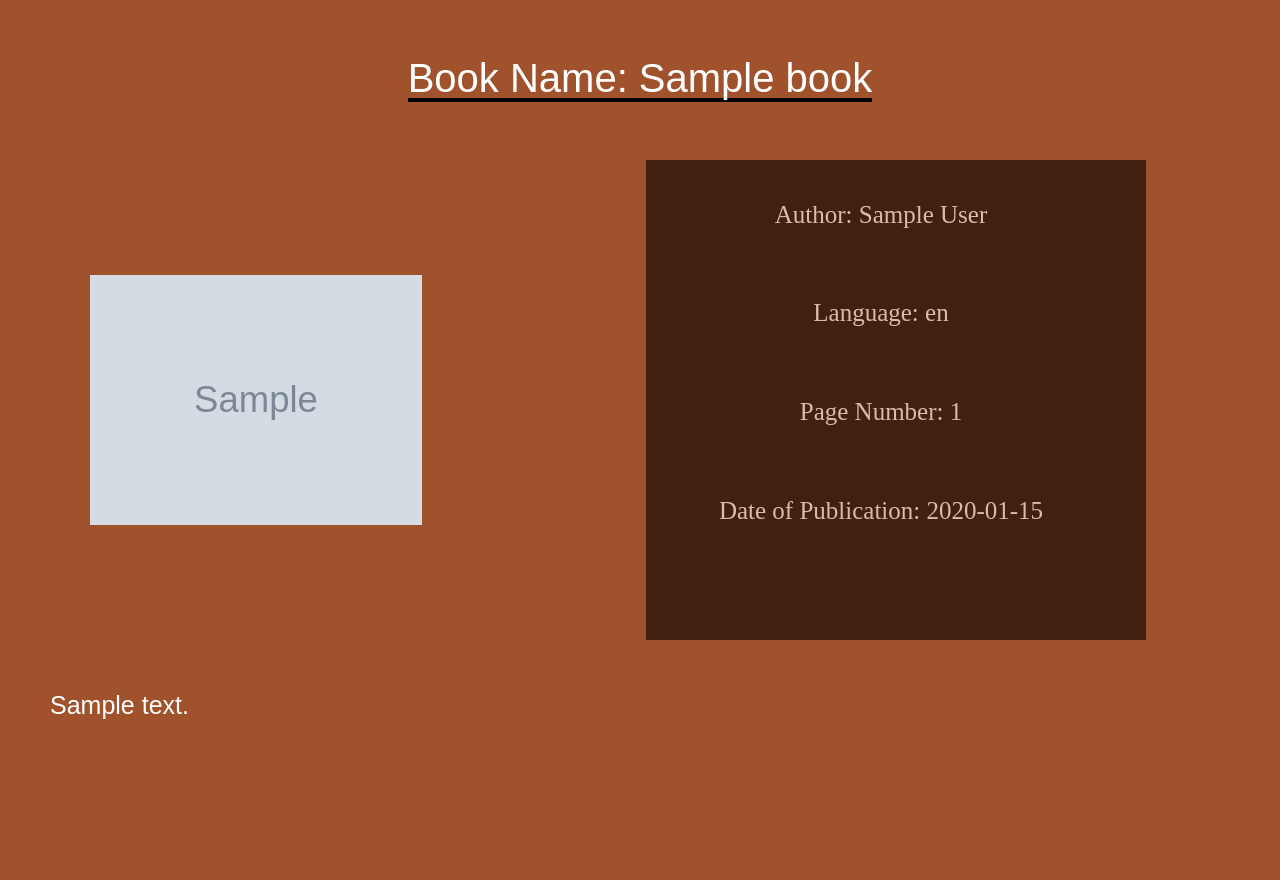
After one commit to loayHajir/sikkaLibrary, a PHP site: page /description.php?ID=1 in a window 1280 px wide. The commit adds this page. Run offline with PHP 8.4, Linux system fonts and the light colour scheme; tables that the repository leaves empty hold one stand-in row (values such as "Sample post"); grey boxes marked "Sample" are stand-in pictures.

Commit message:
description

```diff
--- a/assets/css/books.css
+++ b/assets/css/books.css
@@ -54,7 +54,6 @@
     border: 1px solid #ccc;
     border-radius: 4px;
 }
-/* book decription */
 
 /* book */
 .book-container {
@@ -97,3 +96,72 @@
     margin: 20px auto;
     box-shadow: 0 0 5px rgba(0, 0, 0, 0.3);
 }
+/* description.php */
+.describtion-content{
+    overflow: hidden;
+    font-family: Arial, Helvetica, sans-serif;
+    background-color: #a0522d;
+    color: white;
+}
+.header-description{
+    width: 100%;
+    min-height: 20vh;
+    display: flex;
+    justify-content: center;
+    align-items: center;
+}
+.book-name-description{
+    font-size: 40px;
+    /* font-family: fantasy; */
+    border-bottom: 4px solid black;
+}
+.body-description{
+    width: 100%;
+    min-height: 60vh;
+    display: flex;
+    /* margin: auto; */
+}
+.img-description{
+    width: 40%;
+    display: flex;
+    justify-content: center;
+    align-items: center;
+}
+.img-description img{
+    width: 65%;
+}
+.info-description{
+    width: 60%;
+    display: flex;
+    justify-content: center;
+}
+.info-description ul{
+    display: flex;
+    flex-direction: column;
+    background-color: black;
+    opacity: 0.6;
+    height: 100%;
+    width: 65%;
+    text-align: center;
+}
+.info-description ul li{
+    padding: 31.8px;
+    font-size: 25px;
+}
+.footer-description{
+    width: 100%;
+    min-height: 30vh;
+    direction: ltr;
+}
+.footer-description p{
+    padding: 50px;
+    font-size: 25px;
+    text-align: justify;
+    line-height: 30px;
+}
+.footer-description p[lang="Arabic"] {
+    direction: rtl;
+}
+.footer-description p[lang="English"] {
+    direction: ltr;
+}
--- a/assets/css/categories.css
+++ b/assets/css/categories.css
@@ -5,14 +5,9 @@
     color: white;
 }
 /* category.php */
-/* #lib{
-    width: 100%;
-    min-height: 200vh;
-    position: relative;
-} */
 .category-content{
     font-family: Arial, sans-serif;
-    min-height: 100%;
+    /* min-height: 100vh; */
     background-image: url('../img/library.jpg');
     background-size:contain;
     background-repeat: no-repeat;
@@ -23,8 +18,7 @@
     align-items: center;
     overflow: hidden;
     background-attachment: fixed;
-    /* position: absolute; */
-    /* top: 30px; */
+    background-size: 120% auto;
 }
 .category-grid{
     margin: 40px 0 0 60px;
--- a/assets/css/owner.css
+++ b/assets/css/owner.css
@@ -54,3 +54,6 @@
     right: 50px;
 
 }
+.link-desc{
+    color: white;
+}
--- a/book-add.php
+++ b/book-add.php
@@ -138,8 +138,8 @@ ob_start();
             <input type="checkbox" id="availability" name="availability" value="1">
         </div>
         <div class="form-group">
-            pdf:
-            <input type="file" id="pdf" name="pdf">
+            <!-- pdf:
+            <input type="file" id="pdf" name="pdf"> -->
             img:
             <input type="file" id="image" name="image">
         </div>
--- a/category.php
+++ b/category.php
@@ -7,7 +7,6 @@ ob_start();
 ?>
 <link rel="stylesheet" href="assets/css/categories.css">
 <link rel="stylesheet" href="assets/css/header.css">
-<!-- <img src="assets/img/library.jpg" alt="" id="lib"> -->
 <div class="category-content">
     <!-- <h1>Browse Book Categories</h1>
     <div class="category-selector">
--- /dev/null
+++ b/description.php
@@ -0,0 +1,51 @@
+<?php
+
+include "core/connect.php";
+// include "core/admin.php";
+$title = 'Description';
+$sqldesc = "select BookName,Description,Language,author,pageNum,dop,image from `books` where ID = " . $_GET['ID'] . "";
+$resultdesc = mysqli_query($conn, $sqldesc);
+if ($resultdesc) {
+    while ($row = mysqli_fetch_assoc($resultdesc)) {
+        $bookname = $row['BookName'];
+        $dop = $row['dop'];
+        $lang = $row['Language'];
+        $img = $row['image'];
+        $des = $row['Description'];
+        $page = $row['pageNum'];
+        $author = $row['author'];
+    }
+}
+
+ob_start();
+?>
+
+<link rel="stylesheet" href="assets/css/books.css">
+<div class="describtion-content">
+    <div class="header-description">
+        <h2 class="book-name-description">Book Name: <?php echo $bookname?></h2>
+    </div>
+    <div class="body-description">
+        <div class="img-description">
+            <img src="<?php echo $img ?>" alt="">
+        </div>
+        <div class="info-description">
+            <ul>
+                <li>Author: <?php echo $author ?></li>
+                <li>Language: <?php echo $lang ?></li>
+                <li>Page Number: <?php echo $page?></li>
+                <li>Date of Publication: <?php echo $dop?></li>
+            </ul>
+        </div>
+    </div>
+    <div class="footer-description">
+        <p id="description" lang="<?php echo $lang ?>"><?php echo $des ?></p>
+    </div>
+
+</div>
+
+
+<?php
+$page = ob_get_clean();
+
+include 'templates/html.php';
--- a/forget.php
+++ b/forget.php
@@ -19,7 +19,7 @@ if (isset($_POST['submit'])) {
             // Username, question, and answer are correct, store user ID in the session
             $user_data = mysqli_fetch_assoc($query);
             $_SESSION['user_id'] = $user_data['ID'];
-            header("location: reset-pass.php");
+            header("location:reset-pass.php");
             exit();
         } else {
             $_SESSION['resetpass_error'];
@@ -36,7 +36,7 @@ ob_start();
         <form action="forget.php" method="post">
             <h2>Forgot Password</h2>
             <div class="form-group-forget">
-                 <label for="username">Username:</label>
+                <label for="username">Username:</label>
                 <input type="text" id="username" name="username" required>
             </div>
             <div class="form-group-forget">
--- a/login.php
+++ b/login.php
@@ -24,7 +24,7 @@ if (isset($_POST['login'])) {
             header("location:display.php");
         } else {
 
-            header("location:index.php");
+            header("location:home.php");
         }
     }
 }
```
Also changed, not shown: display.php (+5 -5 lines), home.php (added, +20 -0 lines), index.php (+19 -11 lines), reset-pass.php (+3 -4 lines), splash.php (deleted, +0 -28 lines), templates/header.php (+6 -2 lines), 2 other files.
